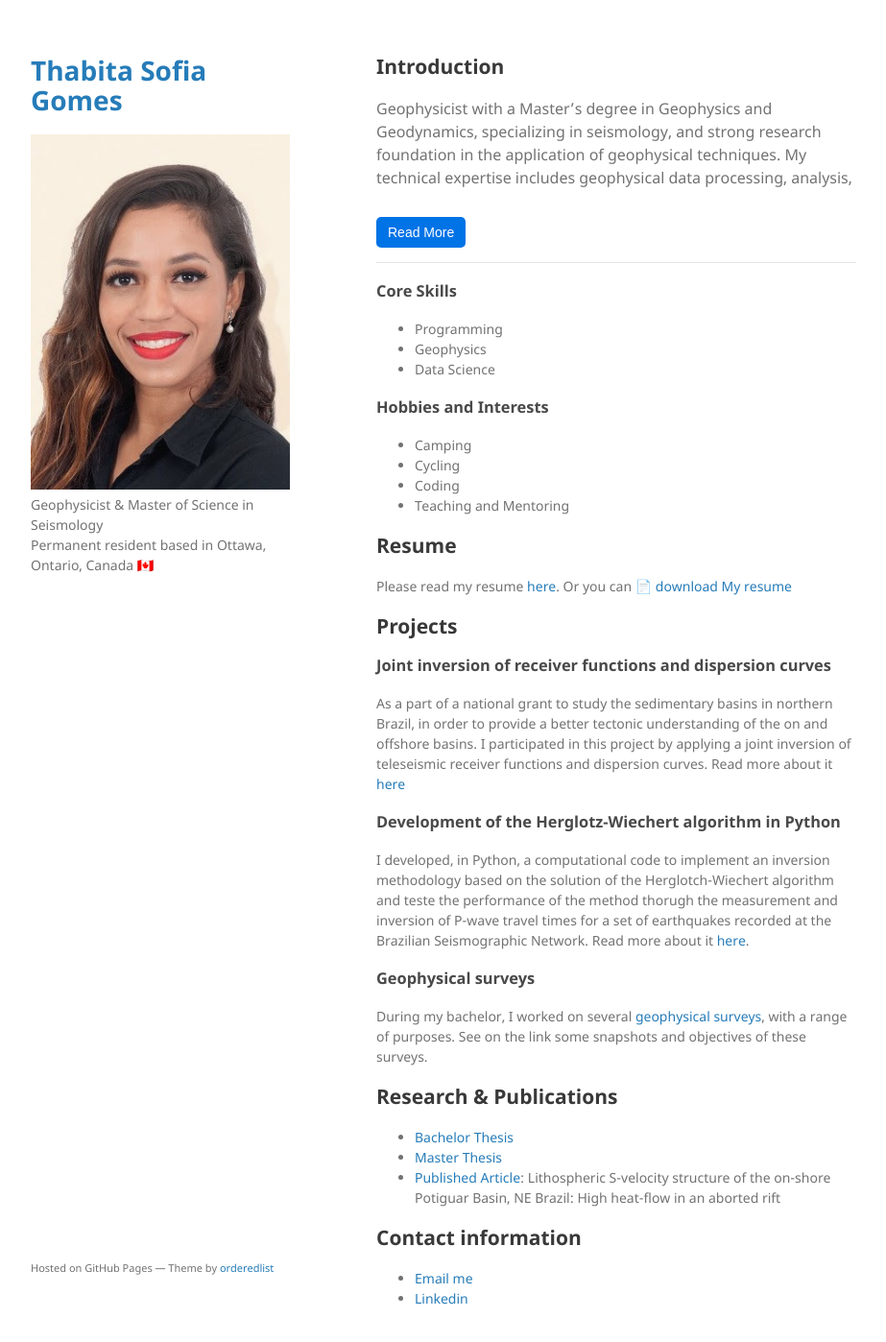
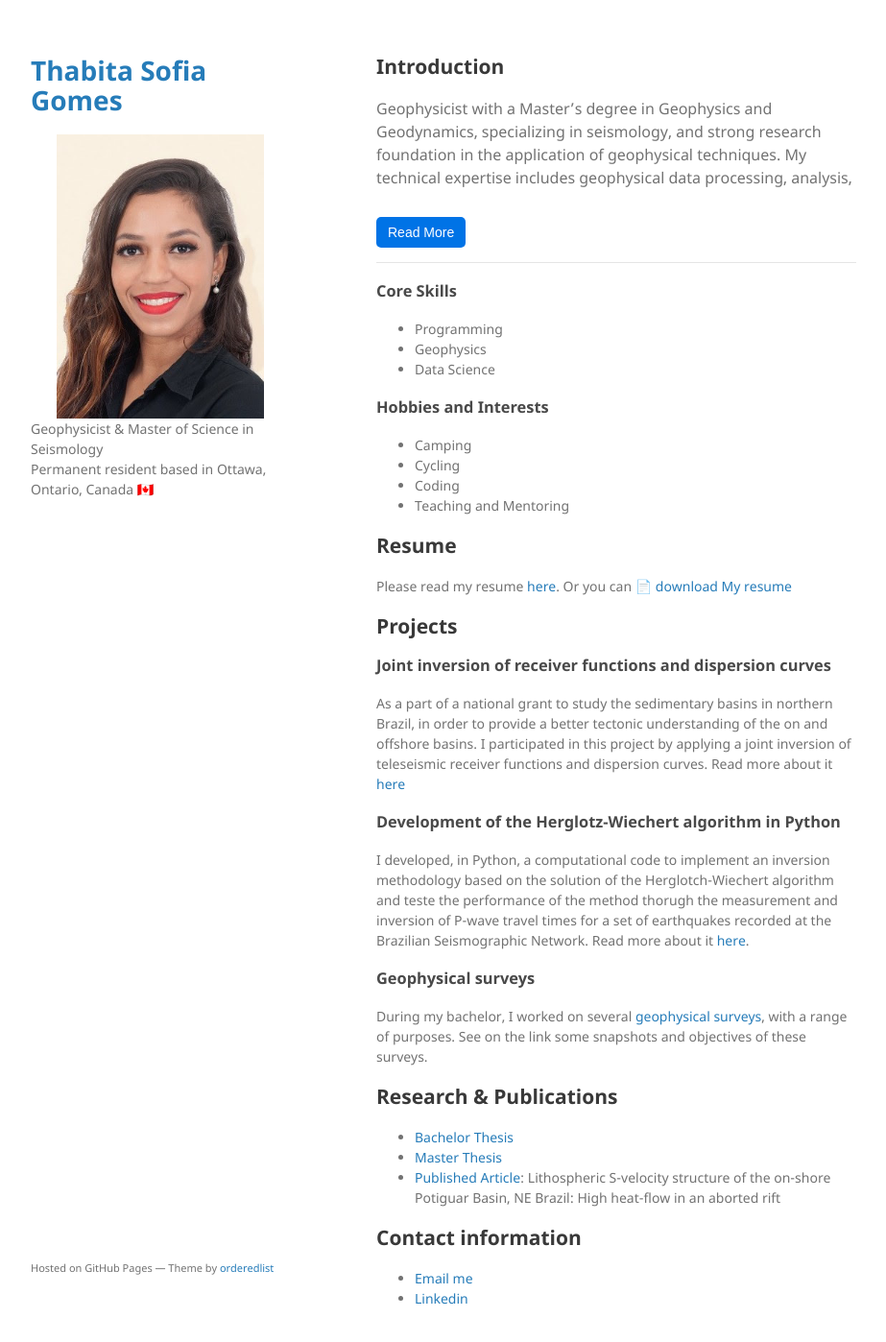
Before and after one commit to ThabitaSofia/thabitagomes, a Jekyll site: the page built from index.md, in a window 1280 px wide and 1400 px high. Shown: the whole window at 96% size, without its empty margins (178-1101 px from the left). Built offline with Jekyll 4.4.1, drawn with Linux system fonts in a browser that asks for light colours; our own code applies the rules of GitHub Pages for plain Markdown files.

Commit message:
image changes, minor fixes

```diff
--- a/assets/css/style.scss
+++ b/assets/css/style.scss
@@ -1,4 +1,13 @@
 ---
 ---
 
+
+img {
+  max-width: 100%; /* Ensures images don't overflow their containers */
+  height: auto;    /* Maintains aspect ratio */
+  width: 80%;      /* Make images take up 80% of their container's width */
+  display: block;  /* Centers block-level elements if parent has text-align: center */
+  margin: 0 auto;  /* Centers the image if it's a block-level element */
+}
+
 @import "jekyll-theme-minimal";
```
Also changed, not shown: assets/img/Excel profile 1 grav - PHOTO 6.png.
